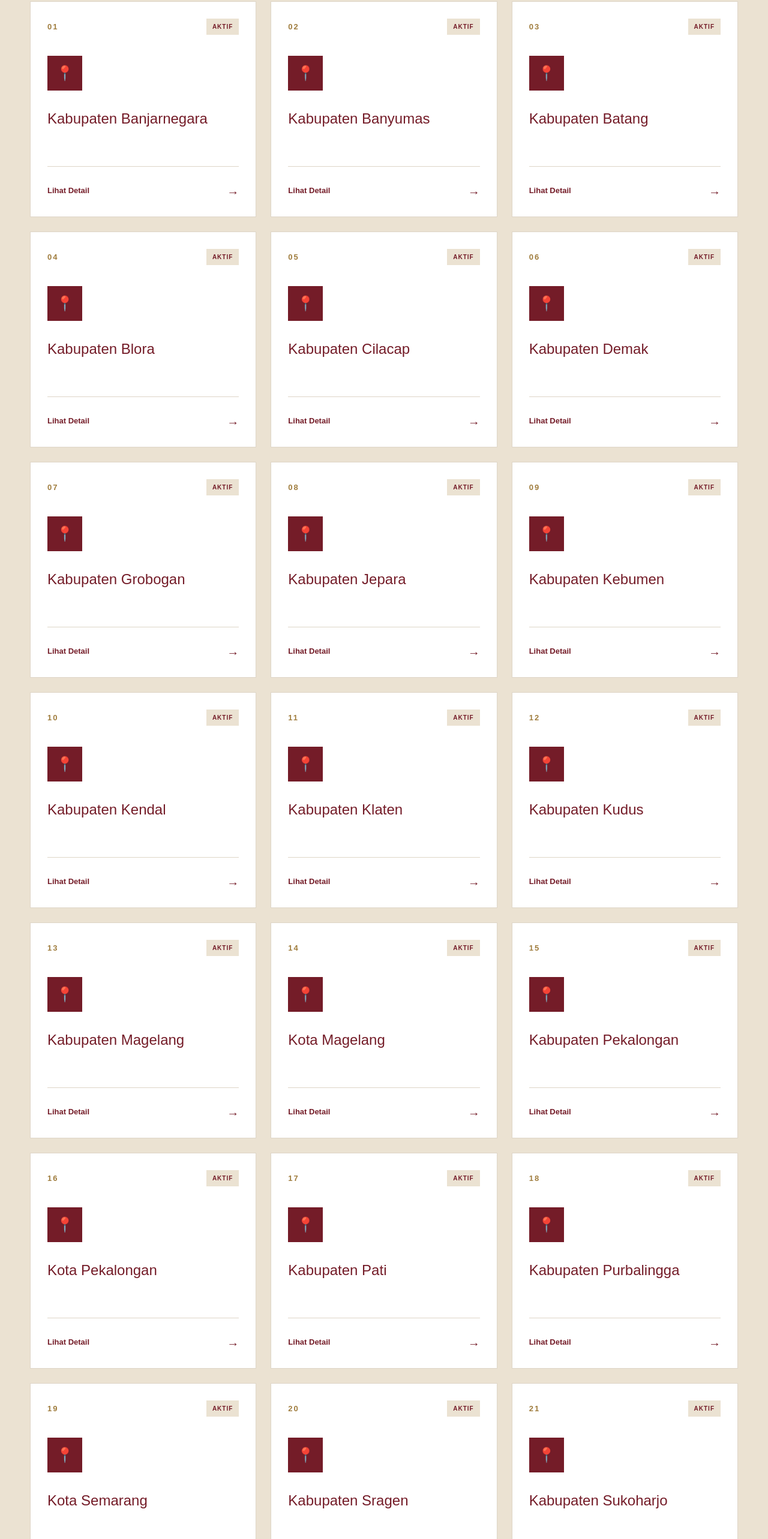
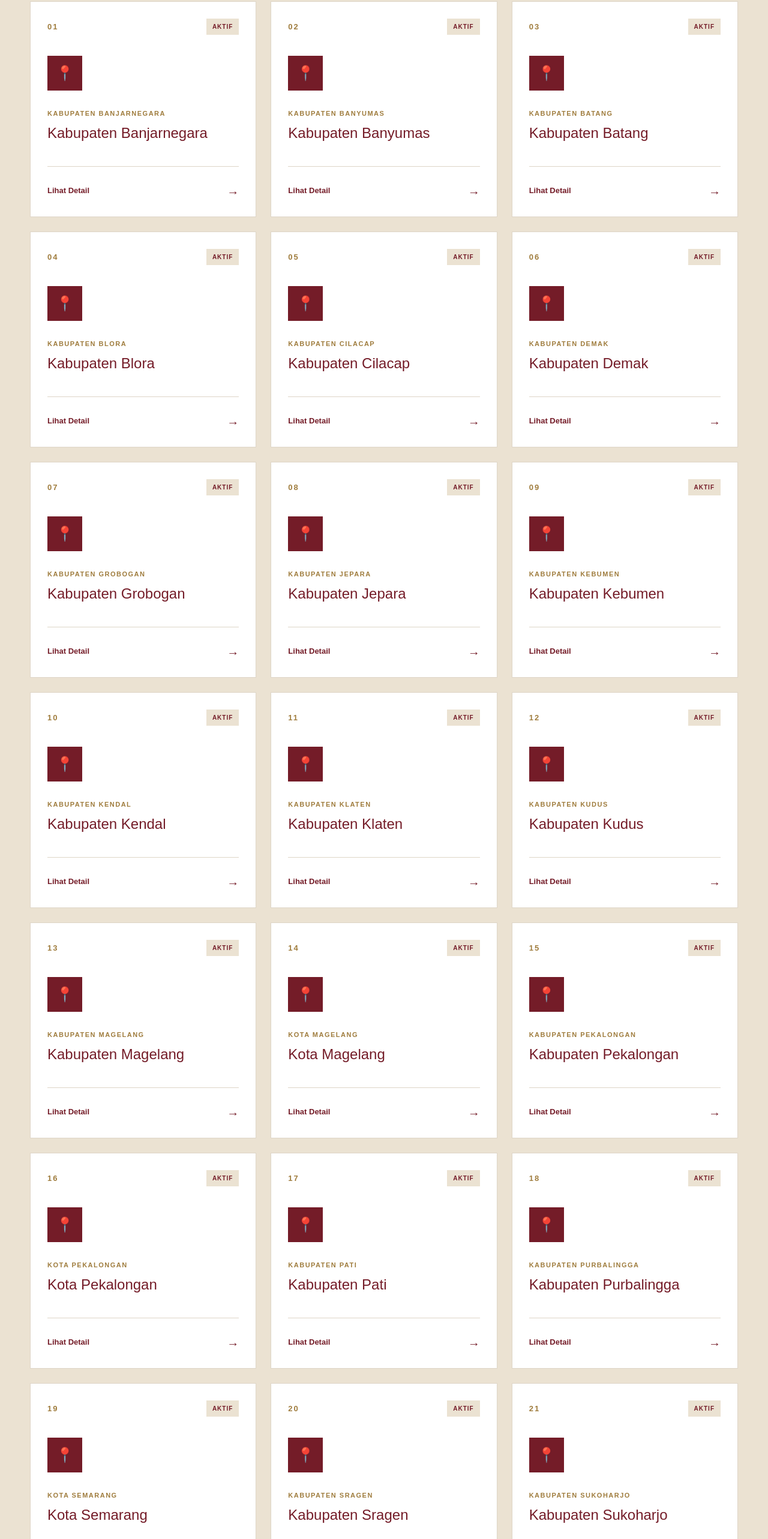
Before and after one commit to pengprovlemkarijtg-cyber/lemkari-jateng, a Next.js app: page /cabang in a window 1280 px wide. Shown: the part 968-3534 px from the top of the page at 60% size. Built offline with nearby package versions, Linux system fonts and the light colour scheme.

Commit message:
Perbaiki error build website

```diff
--- a/app/cabang/page.tsx
+++ b/app/cabang/page.tsx
@@ -2,126 +2,151 @@ const cabang = [
   {
     no: "01",
     nama: "Kabupaten Banjarnegara",
+    wilayah: "Kabupaten Banjarnegara",
     slug: "kabupaten-banjarnegara",
   },
   {
     no: "02",
     nama: "Kabupaten Banyumas",
+    wilayah: "Kabupaten Banyumas",
     slug: "kabupaten-banyumas",
   },
   {
     no: "03",
     nama: "Kabupaten Batang",
+    wilayah: "Kabupaten Batang",
     slug: "kabupaten-batang",
   },
   {
     no: "04",
     nama: "Kabupaten Blora",
+    wilayah: "Kabupaten Blora",
     slug: "kabupaten-blora",
   },
   {
     no: "05",
     nama: "Kabupaten Cilacap",
+    wilayah: "Kabupaten Cilacap",
     slug: "kabupaten-cilacap",
   },
   {
     no: "06",
     nama: "Kabupaten Demak",
+    wilayah: "Kabupaten Demak",
     slug: "kabupaten-demak",
   },
   {
     no: "07",
     nama: "Kabupaten Grobogan",
+    wilayah: "Kabupaten Grobogan",
     slug: "kabupaten-grobogan",
   },
   {
     no: "08",
     nama: "Kabupaten Jepara",
+    wilayah: "Kabupaten Jepara",
     slug: "kabupaten-jepara",
   },
   {
     no: "09",
     nama: "Kabupaten Kebumen",
+    wilayah: "Kabupaten Kebumen",
     slug: "kabupaten-kebumen",
   },
   {
     no: "10",
     nama: "Kabupaten Kendal",
+    wilayah: "Kabupaten Kendal",
     slug: "kabupaten-kendal",
   },
   {
     no: "11",
     nama: "Kabupaten Klaten",
+    wilayah: "Kabupaten Klaten",
     slug: "kabupaten-klaten",
-    },
+  },
   {
     no: "12",
     nama: "Kabupaten Kudus",
+    wilayah: "Kabupaten Kudus",
     slug: "kabupaten-kudus",
-    },
+  },
   {
     no: "13",
     nama: "Kabupaten Magelang",
+    wilayah: "Kabupaten Magelang",
     slug: "kabupaten-magelang",
   },
   {
     no: "14",
     nama: "Kota Magelang",
+    wilayah: "Kota Magelang",
     slug: "kota-magelang",
   },
   {
     no: "15",
     nama: "Kabupaten Pekalongan",
+    wilayah: "Kabupaten Pekalongan",
     slug: "kabupaten-pekalongan",
   },
   {
     no: "16",
     nama: "Kota Pekalongan",
+    wilayah: "Kota Pekalongan",
     slug: "kota-pekalongan",
   },
   {
     no: "17",
     nama: "Kabupaten Pati",
+    wilayah: "Kabupaten Pati",
     slug: "kabupaten-pati",
   },
   {
     no: "18",
     nama: "Kabupaten Purbalingga",
+    wilayah: "Kabupaten Purbalingga",
     slug: "kabupaten-purbalingga",
   },
   {
     no: "19",
     nama: "Kota Semarang",
+    wilayah: "Kota Semarang",
     slug: "kota-semarang",
   },
   {
     no: "20",
     nama: "Kabupaten Sragen",
+    wilayah: "Kabupaten Sragen",
     slug: "kabupaten-sragen",
   },
   {
     no: "21",
     nama: "Kabupaten Sukoharjo",
+    wilayah: "Kabupaten Sukoharjo",
     slug: "kabupaten-sukoharjo",
   },
   {
     no: "22",
     nama: "Kota Surakarta",
+    wilayah: "Kota Surakarta",
     slug: "kota-surakarta",
   },
   {
     no: "23",
     nama: "Kabupaten Tegal",
+    wilayah: "Kabupaten Tegal",
     slug: "kabupaten-tegal",
   },
   {
     no: "24",
     nama: "Kabupaten Temanggung",
+    wilayah: "Kabupaten Temanggung",
     slug: "kabupaten-temanggung",
   },
   {
     no: "25",
     nama: "Kabupaten Wonosobo",
+    wilayah: "Kabupaten Wonosobo",
     slug: "kabupaten-wonosobo",
   },
 ];
--- a/app/keanggotaan/page.tsx
+++ b/app/keanggotaan/page.tsx
@@ -10,20 +10,39 @@ import {
 
 type JenisAnggota = "berwarna" | "hitam";
 
+type AnggotaBerwarna = {
+  nama: string;
+  nomorInduk: string | null;
+  cabang: string | null;
+  dojo: string | null;
+  hasilSabuk: string | null;
+  hasilKyu: string | null;
+};
+
+type AnggotaHitam = {
+  nama: string;
+  nomorInduk: string | null;
+  cabang: string | null;
+};
+
 export default function KeanggotaanPage() {
   const [jenis, setJenis] =
     useState<JenisAnggota>("berwarna");
 
   const [search, setSearch] = useState("");
 
-  // DATA YANG AKAN DIGUNAKAN
+  /*
+   * DATA YANG DIGUNAKAN
+   */
   const daftar =
     jenis === "berwarna"
-      ? dataSabukBerwarna
-      : dataSabukHitam;
+      ? (dataSabukBerwarna as AnggotaBerwarna[])
+      : (dataSabukHitam as AnggotaHitam[]);
 
-  // PENCARIAN
-  const kataKunci = search
+  /*
+   * PENCARIAN
+   */
+  const kataKunci = String(search)
     .toLowerCase()
     .trim();
 
@@ -32,18 +51,23 @@ export default function KeanggotaanPage() {
       return false;
     }
 
-    const nama =
-      anggota.nama?.toLowerCase() || "";
+    const nama = String(
+      anggota.nama ?? ""
+    ).toLowerCase();
 
-    const nomorInduk =
-      anggota.nomorInduk?.toLowerCase() || "";
+    const nomorInduk = String(
+      anggota.nomorInduk ?? ""
+    ).toLowerCase();
 
-    const cabang =
-      anggota.cabang?.toLowerCase() || "";
+    const cabang = String(
+      anggota.cabang ?? ""
+    ).toLowerCase();
 
     const dojo =
-      "dojo" in anggota
-        ? anggota.dojo?.toLowerCase() || ""
+      jenis === "berwarna"
+        ? String(
+            (anggota as AnggotaBerwarna).dojo ?? ""
+          ).toLowerCase()
         : "";
 
     return (
@@ -54,7 +78,9 @@ export default function KeanggotaanPage() {
     );
   });
 
-  // HANYA TAMPILKAN 50 HASIL
+  /*
+   * HANYA TAMPILKAN 50 HASIL
+   */
   const hasilTampil =
     hasilPencarian.slice(0, 50);
 
@@ -62,19 +88,19 @@ export default function KeanggotaanPage() {
     <main className="keanggotaan-page">
 
       {/* =========================
-          HERO
+          KEMBALI KE BERANDA
       ========================== */}
 
-          {/* KEMBALI KE BERANDA */}
-
       <div className="keanggotaan-back-home">
-
         <Link href="/">
           ← Kembali ke Beranda
         </Link>
-
       </div>
 
+
+      {/* =========================
+          HERO
+      ========================== */}
 
       <section className="keanggotaan-hero">
 
@@ -97,7 +123,6 @@ export default function KeanggotaanPage() {
         </div>
 
       </section>
-
 
 
       {/* =========================
@@ -410,8 +435,8 @@ export default function KeanggotaanPage() {
                               </div>
 
 
-                              {jenis === "berwarna" &&
-                                "dojo" in anggota && (
+                              {jenis === "berwarna" && (
+
                                 <>
 
                                   <div className="detail-row">
@@ -421,8 +446,10 @@ export default function KeanggotaanPage() {
                                     </span>
 
                                     <strong>
-                                        {anggota.dojo ||
-                                          "-"}
+                                      {
+                                        (anggota as AnggotaBerwarna)
+                                          .dojo || "-"
+                                      }
                                     </strong>
 
                                   </div>
@@ -435,8 +462,10 @@ export default function KeanggotaanPage() {
                                     </span>
 
                                     <strong className="sabuk-text">
-                                        {anggota.hasilSabuk ||
-                                          "-"}
+                                      {
+                                        (anggota as AnggotaBerwarna)
+                                          .hasilSabuk || "-"
+                                      }
                                     </strong>
 
                                   </div>
@@ -449,13 +478,16 @@ export default function KeanggotaanPage() {
                                     </span>
 
                                     <strong className="kyu-text">
-                                        {anggota.hasilKyu ||
-                                          "-"}
+                                      {
+                                        (anggota as AnggotaBerwarna)
+                                          .hasilKyu || "-"
+                                      }
                                     </strong>
 
                                   </div>
 
                                 </>
+
                               )}
 
                             </div>
```
Lines whose indentation alone changed are shown as unchanged.
